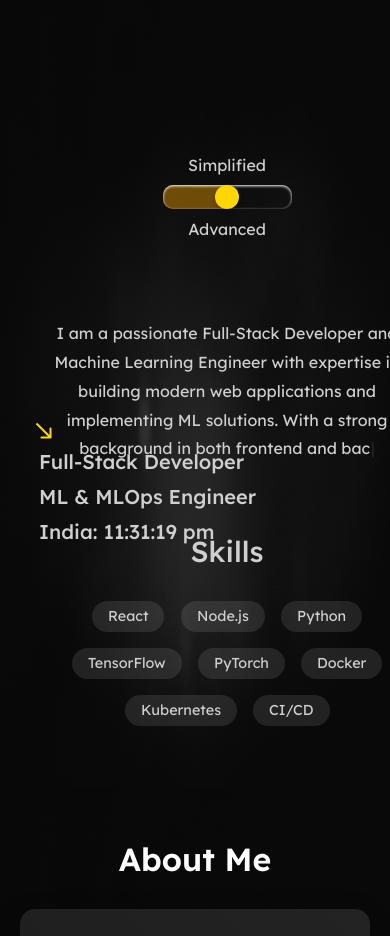
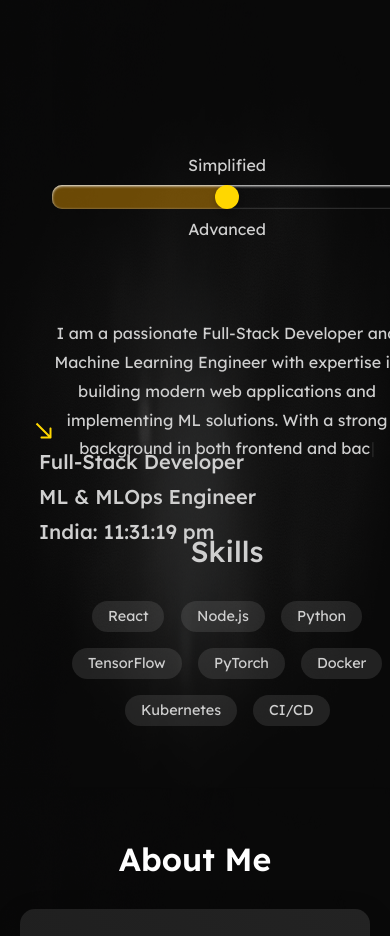
Before and after one commit to abdul-majeed-khan/portfolio_V1, a Next.js app: page / in a window 390 px wide. Shown: the part 900-1836 px from the top of the page. Built offline with nearby package versions, Linux system fonts and the light colour scheme.

Commit message:
slider bar width

```diff
--- a/src/components/Landing/style.module.scss
+++ b/src/components/Landing/style.module.scss
@@ -310,7 +310,7 @@
       justify-content: center;
       gap: 1rem;
       margin: 2rem 0;
-      max-width: 600px;
+      max-width: 800px;
       width: 100%;
       position: relative;
       padding: 1rem 0;
@@ -319,6 +319,7 @@
         flex-direction: column;
         align-items: center;
         gap: 0.5rem;
+        max-width: 90%;
       }
     }
 
@@ -345,10 +346,10 @@
 
     .techinessSlider {
       flex: 2;
-      max-width: 300px;
+      max-width: 500px;
       -webkit-appearance: none;
       appearance: none;
-      height: 20px; /* Slightly thicker for better visibility */
+      height: 10px; /* Slightly thicker for better visibility */
       background: rgba(255, 255, 255, 0.05);
       border-radius: 10px;
       outline: none;
@@ -356,6 +357,10 @@
       position: relative;
       cursor: pointer;
       z-index: 1;
+
+    @media screen and (max-width: 768px) {
+      width: 100%; /* Full width on mobile */
+    }
 
       /* Add a subtle glow effect on the track */
       &:before {
```
